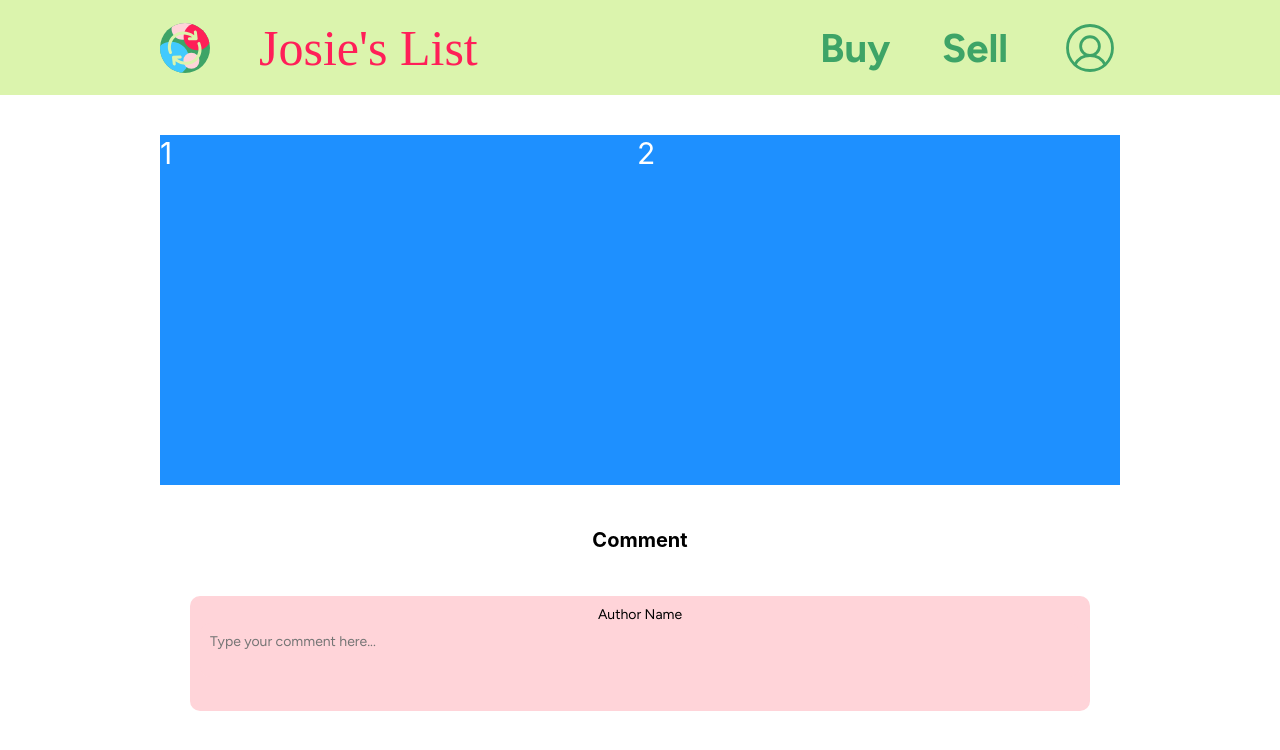
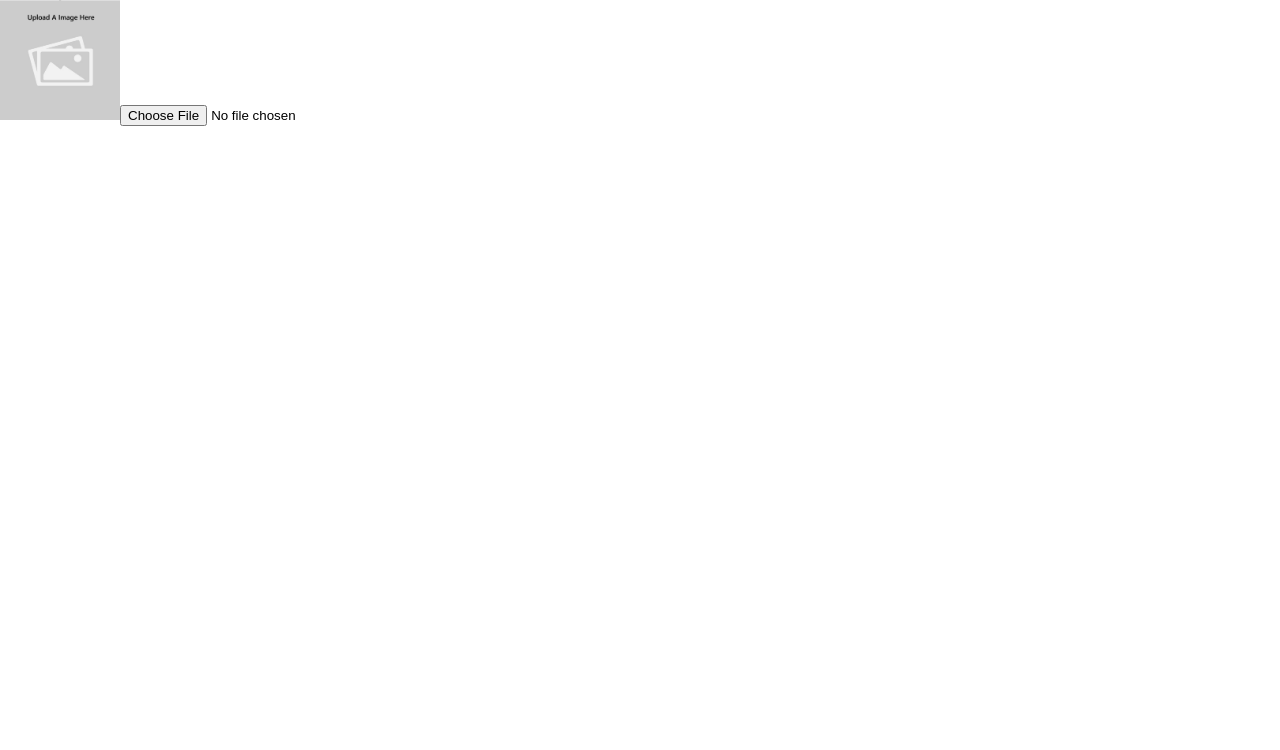
Before and after one commit to Nikita2662/josies-list, a React (Create React App) app in the folder front-end/: page / in a window 1280 px wide. Shown: the top 750 px of the page. Built offline with nearby package versions, Linux system fonts and the light colour scheme; a web font is replaced by a local one.

Commit message:
Add a feature for users to upload their image

```diff
--- a/front-end/src/App.js
+++ b/front-end/src/App.js
@@ -3,9 +3,9 @@ import Landing from "./screens/Landing";
 import CreateAccount from "./screens/CreateAccount";
 import SignIn from './screens/SignIn';
 import Listings from "./screens/Listings";
-
+import Image from "./components/Uploadimage"
 function App() {
-  return <Listings/>;
+  return <Image/>;
 }
 
 
--- /dev/null
+++ b/front-end/src/components/Uploadimage.js
@@ -0,0 +1,31 @@
+import React, { useState } from 'react';
+import imgUrl from './emptyupload.png'; // Placeholder image if no file is selected
+
+function UploadImage() {
+    // State to store the image URL (or placeholder initially)
+    const [image, setImage] = useState(imgUrl);
+
+    // Handler for file selection
+    const openImg = (event) => {
+        const file = event.target.files[0];  // Get the selected file
+        if (file) {
+            // Create a temporary URL for the selected file
+            setImage(URL.createObjectURL(file));
+        }
+    };
+
+    return (
+        <div>
+            {/* Display selected image or placeholder */}
+            <img src={image} alt="Uploaded" width={120} height={120} />
+
+            {/* Input field for file selection */}
+            <input
+                type="file"
+                onChange={openImg} // Trigger openImg when the user selects a file
+            />
+        </div>
+    );
+}
+
+export default UploadImage;
```
Also changed, not shown: front-end/src/components/emptyupload.png (added).
